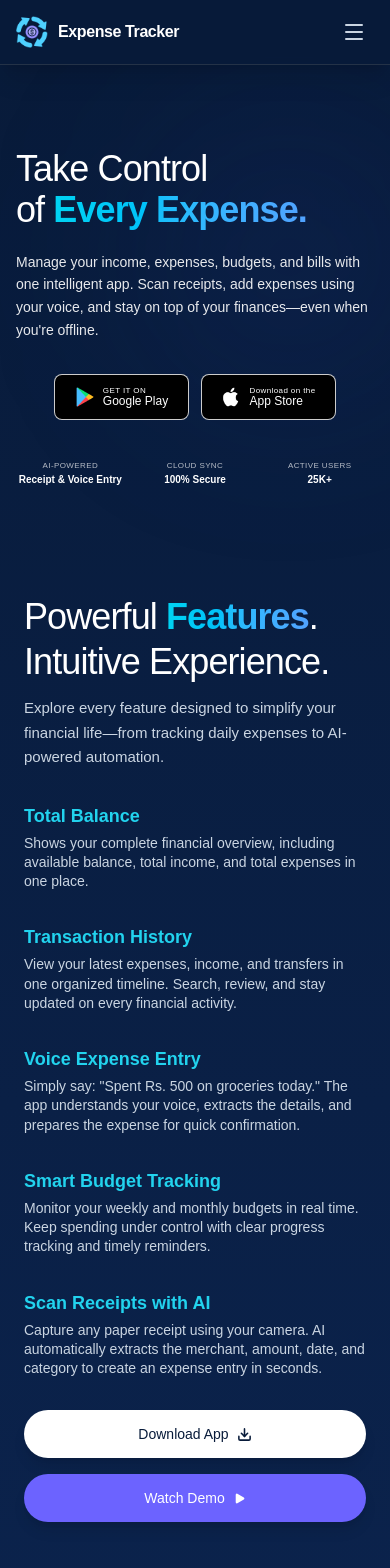
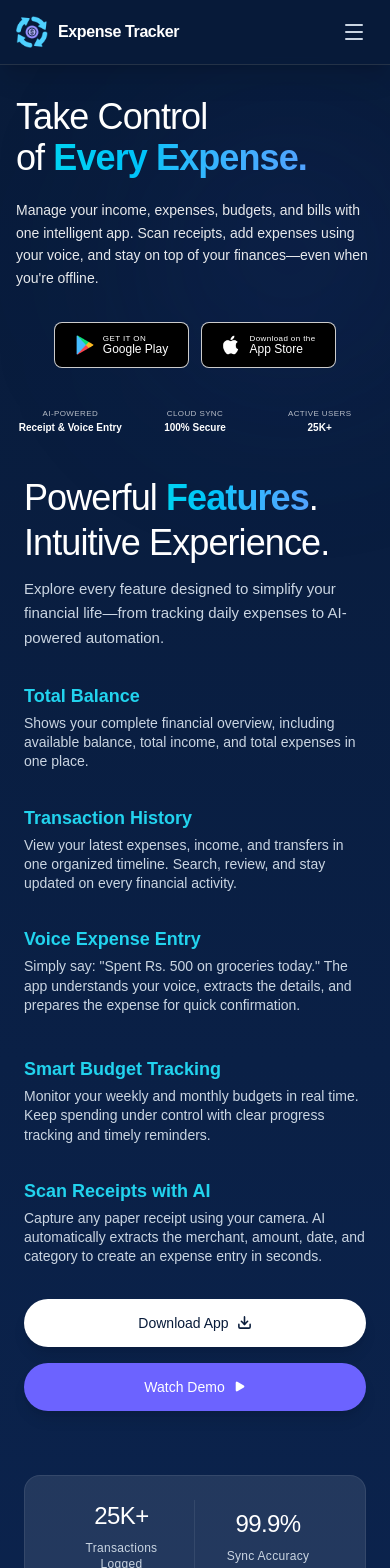
Before and after one commit to waleedtechdev09-glitch/Expense-Tracker, a Next.js app: page / in a window 390 px wide. Shown: the top 1568 px of the page. Built offline with nearby package versions, Linux system fonts and the light colour scheme.

Commit message:
Refactor layout and improve responsiveness in multiple components

```diff
--- a/components/AiPoweredFeature.tsx
+++ b/components/AiPoweredFeature.tsx
@@ -15,7 +15,7 @@ const AiPoweredFeature = () => {
   return (
     <section
       id="ai-features"
-      className="relative w-full min-h-screen text-white lg:py-16 py-10 px-6 md:px-16 lg:px-24 overflow-visible flex items-center"
+      className="relative w-full  text-white lg:py-16 py-10 px-6 md:px-16 lg:px-24 overflow-visible flex items-center"
     >
       {/* Gradient glow behind the fluid shape */}
       <div className="hidden lg:block absolute lg:-right-[20%] lg:-top-[18%] w-[550px] h-[550px] rounded-full blur-3xl opacity-50 pointer-events-none select-none z-10 bg-[radial-gradient(circle_at_center,_rgba(56,189,248,0.55)_0%,_rgba(99,102,241,0.45)_35%,_rgba(236,72,153,0.35)_65%,_transparent_100%)]" />
--- a/components/Hero.tsx
+++ b/components/Hero.tsx
@@ -11,7 +11,7 @@ interface HeroProps {
 
 const Hero: React.FC<HeroProps> = ({ data = HERO_DATA }) => {
   return (
-    <section className="relative w-full md:mt-18 mt-14 lg:mt-4 text-white flex items-center pt-6 sm:pt-10 md:pt-14 lg:pt-20 pb-2 sm:pb-6 px-4 sm:px-6 md:px-8 lg:px-12 xl:px-24 bg-transparent min-h-[60vh] md:min-h-[70vh]">
+    <section className="relative w-full md:mt-18 mt-18 lg:mt-4 text-white flex items-center pt-6 sm:pt-10 md:pt-14 lg:pt-20 pb-2 sm:pb-6 px-4 sm:px-6 md:px-8 lg:px-12 xl:px-24 bg-transparent  md:min-h-[70vh]">
       {/* Background Glow */}
       <div className="absolute right-[-10%] md:right-[-6%] top-[12%] md:top-[18%] w-[280px] sm:w-[420px] md:w-[500px] lg:w-[600px] h-[280px] sm:h-[420px] md:h-[500px] lg:h-[600px] bg-blue-900/15 rounded-full blur-[90px] sm:blur-[120px] md:blur-[140px] pointer-events-none z-0" />
 
--- a/components/PowerfulFeature.tsx
+++ b/components/PowerfulFeature.tsx
@@ -4,50 +4,27 @@ import React from "react";
 import Image from "next/image";
 import { Download, Play } from "lucide-react";
 
-interface FeatureItem {
-  id: string;
-  title: string;
-  description: string;
-  side: "left" | "right";
-}
+// ==================== LEFT SIDE FEATURES ====================
+const LEFT_FEATURE_1_HEADING = "Total Balance";
+const LEFT_FEATURE_1_DESCRIPTION =
+  "Shows your complete financial overview, including available balance, total income, and total expenses in one place.";
 
-const FEATURES_DATA: FeatureItem[] = [
-  {
-    id: "total-balance",
-    title: "Total Balance",
-    description:
-      "Shows your complete financial overview, including available balance, total income, and total expenses in one place.",
-    side: "left",
-  },
-  {
-    id: "transaction-history",
-    title: "Transaction History",
-    description:
-      "View your latest expenses, income, and transfers in one organized timeline. Search, review, and stay updated on every financial activity.",
-    side: "left",
-  },
-  {
-    id: "voice-entry",
-    title: "Voice Expense Entry",
-    description:
-      'Simply say: "Spent Rs. 500 on groceries today." The app understands your voice, extracts the details, and prepares the expense for quick confirmation.',
-    side: "left",
-  },
-  {
-    id: "smart-budget",
-    title: "Smart Budget Tracking",
-    description:
-      "Monitor your weekly and monthly budgets in real time. Keep spending under control with clear progress tracking and timely reminders.",
-    side: "right",
-  },
-  {
-    id: "scan-receipts",
-    title: "Scan Receipts with AI",
-    description:
-      "Capture any paper receipt using your camera. AI automatically extracts the merchant, amount, date, and category to create an expense entry in seconds.",
-    side: "right",
-  },
-];
+const LEFT_FEATURE_2_HEADING = "Transaction History";
+const LEFT_FEATURE_2_DESCRIPTION =
+  "View your latest expenses, income, and transfers in one organized timeline. Search, review, and stay updated on every financial activity.";
+
+const LEFT_FEATURE_3_HEADING = "Voice Expense Entry";
+const LEFT_FEATURE_3_DESCRIPTION =
+  'Simply say: "Spent Rs. 500 on groceries today." The app understands your voice, extracts the details, and prepares the expense for quick confirmation.';
+
+// ==================== RIGHT SIDE FEATURES ====================
+const RIGHT_FEATURE_1_HEADING = "Smart Budget Tracking";
+const RIGHT_FEATURE_1_DESCRIPTION =
+  "Monitor your weekly and monthly budgets in real time. Keep spending under control with clear progress tracking and timely reminders.";
+
+const RIGHT_FEATURE_2_HEADING = "Scan Receipts with AI";
+const RIGHT_FEATURE_2_DESCRIPTION =
+  "Capture any paper receipt using your camera. AI automatically extracts the merchant, amount, date, and category to create an expense entry in seconds.";
 
 const PowerfulFeature = () => {
   return (
@@ -57,7 +34,6 @@ const PowerfulFeature = () => {
     >
       {/* 3D Sphere Orb Asset */}
       <div className="hidden lg:block absolute left-[-40px] sm:left-[-30px] lg:left-[-180px] -top-[8%] sm:-top-[15%] md:-top-[10%] md:left-[-10%] lg:-top-[14%] xl:-top-[20%] w-[240px] h-[240px] sm:w-[380px] sm:h-[380px] lg:w-[400px] lg:h-[400px] xl:w-[500px] xl:h-[500px] pointer-events-none z-20">
-        {/* Radial Glow */}
         <div
           className="
       absolute
@@ -69,8 +45,6 @@ const PowerfulFeature = () => {
       -z-10
     "
         />
-
-        {/* 3D Shape */}
         <Image
           src="/assets/3d-shape.png"
           alt="3D Shape"
@@ -81,8 +55,8 @@ const PowerfulFeature = () => {
       </div>
 
       <div className="max-w-7xl mx-auto relative z-10 mt-8 md:mt-0 lg:mt-0 xl:mt-0">
-        {/* Header Section - Left aligned on mobile, center on larger screens */}
-        <div className="text-left md:text-center max-w-3xl mx-auto mb-0 md:mb-2 lg:mb-8 xl:mb-8">
+        {/* Header Section */}
+        <div className="text-left md:text-center max-w-3xl mx-auto mb-8 md:mb-2 lg:mb-8 xl:mb-8">
           <h2 className="font-manrope text-4xl sm:text-4xl md:text-4xl font-extra-bold tracking-tight mb-3 leading-tight">
             Powerful{" "}
             <span className="text-transparent bg-clip-text bg-gradient-to-r from-cyan-400 to-blue-400 font-semibold">
@@ -97,29 +71,43 @@ const PowerfulFeature = () => {
         </div>
 
         {/* Features Content Grid */}
-        <div className="grid grid-cols-1 md:grid-cols-12 gap-8 md:gap-4 lg:gap-4 items-center min-h-fit md:min-h-[520px] lg:min-h-[650px] relative">
-          {/* LEFT SIDE FEATURES */}
-          <div className="md:col-span-4 flex flex-col gap-8 md:gap-0 md:justify-between md:h-[85%] lg:h-[90%] md:py-3 lg:py-4 order-2 md:order-1 md:text-right md:items-end">
-            {FEATURES_DATA.filter((item) => item.side === "left").map(
-              (feat) => (
-                <div
-                  key={feat.id}
-                  className="flex flex-col items-start md:items-end group relative z-30 max-w-sm"
-                >
-                  <h3 className="text-[#22D3EE] font-manrope text-lg md:text-base lg:text-lg xl:text-xl font-semibold mb-1 group-hover:text-cyan-300 transition-colors">
-                    {feat.title}
+        <div className="grid grid-cols-1 md:grid-cols-12 gap-10 md:gap-4 lg:gap-4 items-center min-h-fit md:min-h-[520px] lg:min-h-[650px] relative">
+          {/* ==================== LEFT SIDE FEATURES ==================== */}
+          <div className="md:col-span-4 pr-0 md:pr-6 lg:pr-10 relative order-2 md:order-1 flex flex-col gap-8 md:gap-0 md:text-right md:items-end min-h-0 md:min-h-[500px] lg:min-h-[600px]">
+            {/* ===== LEFT FEATURE 1 - Total Balance (Top) ===== */}
+            <div className="md:absolute xl:mt-7 lg:mt-25 md:mt-26 md:top-0 md:right-0 flex flex-col items-start md:items-end z-30 w-full">
+              <h3 className="text-[#22D3EE] font-manrope text-lg md:text-sm lg:text-base xl:text-xl font-semibold mb-1 md:max-w-[280px] lg:max-w-[340px] text-left md:text-right">
+                {LEFT_FEATURE_1_HEADING}
               </h3>
-                  <p className="text-slate-300 font-lato text-sm md:text-xs lg:text-xs xl:text-sm leading-snug">
-                    {feat.description}
+              <p className="text-slate-300 font-lato text-sm md:text-xs lg:text-xs xl:text-sm leading-snug md:max-w-[280px] lg:max-w-[340px] text-left md:text-right">
+                {LEFT_FEATURE_1_DESCRIPTION}
               </p>
             </div>
-              ),
-            )}
+
+            {/* ===== LEFT FEATURE 2 - Transaction History (Middle) ===== */}
+            <div className="md:absolute xl:-mt-12 lg:-mt-8 md:-mt-1 md:top-1/2 md:right-0 md:-translate-y-1/2 flex flex-col items-start md:items-end z-30 w-full">
+              <h3 className="text-[#22D3EE] font-manrope text-lg md:text-sm lg:text-base xl:text-xl font-semibold mb-1 md:max-w-[280px] lg:max-w-[340px] text-left md:text-right">
+                {LEFT_FEATURE_2_HEADING}
+              </h3>
+              <p className="text-slate-300 font-lato text-sm md:text-xs lg:text-xs xl:text-sm leading-snug md:max-w-[280px] lg:max-w-[340px] text-left md:text-right">
+                {LEFT_FEATURE_2_DESCRIPTION}
+              </p>
             </div>
 
-          {/* CENTER MOBILE MOCKUP + RESPONSIVE SVG LINES */}
-          <div className="md:col-span-4 flex justify-center relative order-1 md:order-2 md:my-0">
-            {/* SVG Connector Lines - Tablet & Desktop */}
+            {/* ===== LEFT FEATURE 3 - Voice Expense Entry (Bottom) ===== */}
+            <div className="md:absolute xl:mb-31 lg:mb-38 md:mb-24 md:bottom-0 md:right-0 flex flex-col items-start md:items-end z-30 w-full">
+              <h3 className="text-[#22D3EE] font-manrope text-lg md:text-sm lg:text-base xl:text-xl font-semibold mb-1 md:max-w-[280px] lg:max-w-[340px] text-left md:text-right">
+                {LEFT_FEATURE_3_HEADING}
+              </h3>
+              <p className="text-slate-300 font-lato text-sm md:text-xs lg:text-xs xl:text-sm leading-snug md:max-w-[280px] lg:max-w-[340px] text-left md:text-right">
+                {LEFT_FEATURE_3_DESCRIPTION}
+              </p>
+            </div>
+          </div>
+
+          {/* ==================== CENTER MOBILE MOCKUP (desktop/tablet only) ==================== */}
+          <div className="hidden md:col-span-4 md:flex justify-center relative order-1 md:order-2 md:my-0">
+            {/* SVG Connector Lines */}
             <div className="hidden md:block absolute inset-0 -mx-6 md:-mx-8 lg:-mx-12 xl:-mx-16 w-[calc(100%+48px)] md:w-[calc(100%+64px)] lg:w-[calc(100%+96px)] xl:w-[calc(100%+128px)] h-full pointer-events-none z-0">
               <svg
                 className="w-full h-full"
@@ -127,9 +115,6 @@ const PowerfulFeature = () => {
                 preserveAspectRatio="xMidYMid meet"
                 xmlns="http://www.w3.org/2000/svg"
               >
-                {/* --- LEFT SIDE CONNECTOR LINES --- */}
-
-                {/* 1. Total Balance Pointer (Top Left) - Extended upward */}
                 <path d="M 60 45 L 60 135" stroke="#22D3EE" strokeWidth="1.5" />
                 <circle
                   cx="60"
@@ -154,7 +139,6 @@ const PowerfulFeature = () => {
                   strokeDasharray="4 4"
                 />
 
-                {/* 2. Transaction History Pointer (Middle Left) - Extended upward */}
                 <path
                   d="M 60 225 L 60 315"
                   stroke="#22D3EE"
@@ -183,7 +167,6 @@ const PowerfulFeature = () => {
                   strokeDasharray="4 4"
                 />
 
-                {/* 3. Voice Expense Entry Pointer (Bottom Left) - Extended upward */}
                 <path
                   d="M 60 405 L 60 495"
                   stroke="#22D3EE"
@@ -212,9 +195,6 @@ const PowerfulFeature = () => {
                   strokeDasharray="4 4"
                 />
 
-                {/* --- RIGHT SIDE CONNECTOR LINES --- */}
-
-                {/* 4. Smart Budget Tracking Pointer (Top Right) - Extended upward */}
                 <path
                   d="M 460 130 L 460 220"
                   stroke="#22D3EE"
@@ -243,7 +223,6 @@ const PowerfulFeature = () => {
                   strokeDasharray="4 4"
                 />
 
-                {/* 5. Scan Receipts with AI Pointer (Bottom Right) - Extended upward */}
                 <path
                   d="M 460 350 L 460 440"
                   stroke="#22D3EE"
@@ -275,7 +254,7 @@ const PowerfulFeature = () => {
             </div>
 
             {/* Mobile Device Mockup Frame */}
-            <div className="relative w-[200px] h-[410px] md:w-[190px] md:h-[390px] lg:w-[260px] lg:h-[530px] xl:w-[310px] xl:h-[630px] transition-transform duration-500 ease-out hover:scale-[1.01] z-10 hidden md:flex">
+            <div className="relative w-[190px] h-[390px] lg:w-[260px] lg:h-[530px] xl:w-[310px] xl:h-[630px] transition-transform duration-500 ease-out hover:scale-[1.01] z-10 flex">
               <Image
                 src="/assets/phone.png"
                 alt="Expense Tracker App UI"
@@ -286,23 +265,27 @@ const PowerfulFeature = () => {
             </div>
           </div>
 
-          {/* RIGHT SIDE FEATURES */}
-          <div className="md:col-span-4 flex flex-col gap-8 md:gap-0 md:justify-around md:h-[65%] md:py-3 lg:py-4 order-3 md:items-start text-left">
-            {FEATURES_DATA.filter((item) => item.side === "right").map(
-              (feat) => (
-                <div
-                  key={feat.id}
-                  className="flex flex-col items-start group relative z-30 max-w-sm"
-                >
-                  <h3 className="text-[#22D3EE] xl:-mt-8 font-manrope text-lg md:text-base lg:text-base xl:text-xl font-semibold mb-1 group-hover:text-cyan-300 transition-colors">
-                    {feat.title}
+          {/* ==================== RIGHT SIDE FEATURES (INDEPENDENT) ==================== */}
+          <div className="md:col-span-4 relative order-3 flex flex-col gap-8 md:gap-0 min-h-0 md:min-h-[500px] lg:min-h-[600px]">
+            {/* ===== RIGHT FEATURE 1 - Smart Budget Tracking (Top) ===== */}
+            <div className="md:absolute xl:mt-28 lg:mt-41 md:mt-38 md:top-0 md:left-0 flex flex-col items-start z-30 w-full">
+              <h3 className="text-[#22D3EE] font-manrope text-lg md:text-sm lg:text-sm xl:text-xl font-semibold mb-1 md:max-w-[280px] lg:max-w-[340px] text-left">
+                {RIGHT_FEATURE_1_HEADING}
               </h3>
-                  <p className="text-slate-300 font-lato text-sm md:text-xs lg:text-xs xl:text-sm leading-snug">
-                    {feat.description}
+              <p className="text-slate-300 font-lato text-sm md:text-xs lg:text-xs xl:text-sm leading-snug md:max-w-[280px] lg:max-w-[340px] text-left">
+                {RIGHT_FEATURE_1_DESCRIPTION}
               </p>
             </div>
-              ),
-            )}
+
+            {/* ===== RIGHT FEATURE 2 - Scan Receipts with AI (Middle) ===== */}
+            <div className="md:absolute xl:mt-19 lg:mt-16 md:mt-17 md:top-1/2 md:left-0 md:-translate-y-1/2 flex flex-col items-start z-30 w-full">
+              <h3 className="text-[#22D3EE] font-manrope text-lg md:text-sm lg:text-sm xl:text-xl font-semibold mb-1 md:max-w-[280px] lg:max-w-[340px] text-left">
+                {RIGHT_FEATURE_2_HEADING}
+              </h3>
+              <p className="text-slate-300 font-lato text-sm md:text-xs lg:text-xs xl:text-sm leading-snug md:max-w-[280px] lg:max-w-[340px] text-left">
+                {RIGHT_FEATURE_2_DESCRIPTION}
+              </p>
+            </div>
           </div>
         </div>
 
--- a/components/PrivacyPolicy.tsx
+++ b/components/PrivacyPolicy.tsx
@@ -297,40 +297,57 @@ const sections = [
   },
 ];
 
-// Sidebar apni jagah lock hone ke baad top se kitna gap rahega
-const FIXED_TOP_OFFSET = 96; // 24 * 4px (top-24)
-// Footer se thora pehle unlock karna ho to yahan extra gap de sakte ho
-const BOTTOM_SAFE_GAP = 24;
-
-type SidebarMode = "static" | "fixed" | "absolute-bottom";
+// Hero (heading + description + date) ke neeche kitna extra gap chahiye
+// jab sidebar wahan lock ho jaye
+const EXTRA_GAP_AFTER_HERO = 24;
 
 export default function PrivacyPolicy() {
   const [active, setActive] = useState("information");
-  const [mode, setMode] = useState<SidebarMode>("static");
-  const [sidebarBox, setSidebarBox] = useState({ left: 0, width: 260 });
 
+  // Sidebar hero ke bilkul khatam hone ke baad lock ho — is height ko
+  // measure karke sticky ka "top" set karte hain.
+  const [stickyTop, setStickyTop] = useState(96);
   const heroRef = useRef<HTMLDivElement>(null);
-  const asideRef = useRef<HTMLDivElement>(null);
-  const innerRef = useRef<HTMLDivElement>(null);
-  const wrapperRef = useRef<HTMLDivElement>(null);
+
+  // Click ke doran observer ko mute karne ke liye
+  const isClickScrolling = useRef(false);
+  const clickTimeoutRef = useRef<ReturnType<typeof setTimeout> | null>(null);
+
+  // Hero ki height measure kro — page load aur resize par
+  useEffect(() => {
+    const measureHero = () => {
+      if (heroRef.current) {
+        setStickyTop(heroRef.current.offsetHeight + EXTRA_GAP_AFTER_HERO);
+      }
+    };
+
+    measureHero();
+    const timeoutId = setTimeout(measureHero, 100); // fonts/layout settle hone ka wait
+    window.addEventListener("resize", measureHero);
+
+    return () => {
+      window.removeEventListener("resize", measureHero);
+      clearTimeout(timeoutId);
+    };
+  }, []);
 
   // Section active-link tracking - improved visibility detection
   useEffect(() => {
     const observer = new IntersectionObserver(
       (entries) => {
-        // Get all entries that are intersecting
+        // Click ke baad smooth-scroll chal rahi ho to observer ki update ignore kro
+        if (isClickScrolling.current) return;
+
         const intersectingEntries = entries.filter(
           (entry) => entry.isIntersecting,
         );
 
         if (intersectingEntries.length === 0) {
-          // If nothing is intersecting, find the closest section
           let closestEntry = null as IntersectionObserverEntry | null;
           let closestDistance = Infinity;
 
           entries.forEach((entry) => {
             const rect = entry.target.getBoundingClientRect();
-            // If section is below viewport
             if (rect.top > window.innerHeight) {
               const distance = rect.top - window.innerHeight;
               if (distance < closestDistance) {
@@ -346,7 +363,6 @@ export default function PrivacyPolicy() {
           return;
         }
 
-        // Find the section that's most visible in the viewport
         let bestEntry = null as IntersectionObserverEntry | null;
         let bestScore = -1;
 
@@ -355,7 +371,6 @@ export default function PrivacyPolicy() {
           const viewportHeight = window.innerHeight;
           const viewportWidth = window.innerWidth;
 
-          // Calculate visible area
           const visibleTop = Math.max(0, rect.top);
           const visibleBottom = Math.min(viewportHeight, rect.bottom);
           const visibleHeight = Math.max(0, visibleBottom - visibleTop);
@@ -367,13 +382,11 @@ export default function PrivacyPolicy() {
           const totalArea = rect.height * rect.width;
           const visibleRatio = totalArea > 0 ? visibleArea / totalArea : 0;
 
-          // Calculate how centered the section is in the viewport
           const centerOffset = Math.abs(
             rect.top + rect.height / 2 - viewportHeight / 2,
           );
           const normalizedOffset = centerOffset / viewportHeight;
 
-          // Score: higher visible ratio and more centered = better
           const score = visibleRatio * 0.7 + (1 - normalizedOffset) * 0.3;
 
           if (score > bestScore) {
@@ -397,83 +410,26 @@ export default function PrivacyPolicy() {
       if (element) observer.observe(element);
     });
 
-    return () => observer.disconnect();
-  }, []);
-
-  // Measure sidebar column's left/width for the fixed variant
-  useEffect(() => {
-    const measure = () => {
-      if (asideRef.current) {
-        const rect = asideRef.current.getBoundingClientRect();
-        setSidebarBox({ left: rect.left, width: rect.width });
-      }
-    };
-
-    // Use setTimeout to ensure layout is complete
-    const timeoutId = setTimeout(measure, 100);
-    measure(); // First measurement
-    window.addEventListener("resize", measure);
     return () => {
-      window.removeEventListener("resize", measure);
-      clearTimeout(timeoutId);
-    };
-  }, []);
-
-  // Decide sidebar mode: static -> fixed -> absolute-bottom (unlocks before footer)
-  useEffect(() => {
-    const onScroll = () => {
-      if (!heroRef.current || !wrapperRef.current || !innerRef.current) return;
-
-      const heroBottom = heroRef.current.getBoundingClientRect().bottom;
-      const wrapperBottom = wrapperRef.current.getBoundingClientRect().bottom;
-      const sidebarHeight = innerRef.current.offsetHeight;
-
-      const notPastHero = heroBottom > FIXED_TOP_OFFSET;
-      const spaceLeftBelow = wrapperBottom - FIXED_TOP_OFFSET;
-      const wouldOverflowIntoFooter =
-        spaceLeftBelow - BOTTOM_SAFE_GAP <= sidebarHeight;
-
-      if (notPastHero) {
-        setMode("static");
-      } else if (wouldOverflowIntoFooter) {
-        setMode("absolute-bottom");
-      } else {
-        setMode("fixed");
-      }
-    };
-
-    onScroll();
-    window.addEventListener("scroll", onScroll, { passive: true });
-    window.addEventListener("resize", onScroll);
-    return () => {
-      window.removeEventListener("scroll", onScroll);
-      window.removeEventListener("resize", onScroll);
+      observer.disconnect();
+      if (clickTimeoutRef.current) clearTimeout(clickTimeoutRef.current);
     };
   }, []);
 
   const gotoSection = (id: string) => {
+    isClickScrolling.current = true;
+    setActive(id);
+
     document.getElementById(id)?.scrollIntoView({
       behavior: "smooth",
       block: "start",
     });
+
+    if (clickTimeoutRef.current) clearTimeout(clickTimeoutRef.current);
+    clickTimeoutRef.current = setTimeout(() => {
+      isClickScrolling.current = false;
+    }, 900);
   };
-
-  const innerStyle: React.CSSProperties =
-    mode === "fixed"
-      ? {
-          position: "fixed",
-          top: FIXED_TOP_OFFSET,
-          left: sidebarBox.left,
-          width: sidebarBox.width,
-        }
-      : mode === "absolute-bottom"
-        ? {
-            position: "absolute",
-            bottom: BOTTOM_SAFE_GAP,
-            left: 0,
-            width: sidebarBox.width,
-          }
-        : {};
 
   return (
     <section className="bg-[#071B3B] text-white min-h-screen">
@@ -497,13 +453,11 @@ export default function PrivacyPolicy() {
         </div>
 
         {/* Grid layout - sidebar hidden on mobile/tablet, visible on desktop */}
-        <div
-          ref={wrapperRef}
-          className="relative grid grid-cols-1 lg:grid-cols-[260px_1fr] gap-6 sm:gap-10 mt-8 sm:mt-12"
-        >
-          {/* Sidebar - Hidden on small and medium devices, shown on large screens */}
-          <aside ref={asideRef} className="hidden lg:block">
-            <div ref={innerRef} className="space-y-2" style={innerStyle}>
+        <div className="relative grid grid-cols-1 lg:grid-cols-[260px_1fr] gap-6 sm:gap-10 mt-8 sm:mt-12">
+          {/* Sidebar - hero khatam hone ke baad sticky ho kar lock ho jata hai,
+              aur apni column ke content khatam hone se pehle khud unstick ho jata hai */}
+          <aside className="hidden lg:block">
+            <div className="sticky space-y-2" style={{ top: stickyTop }}>
               {sections.map((item) => (
                 <button
                   key={item.id}
```
Also changed, not shown: components/TermConditions.tsx (+39 -85 lines). Lines whose indentation alone changed are shown as unchanged.
